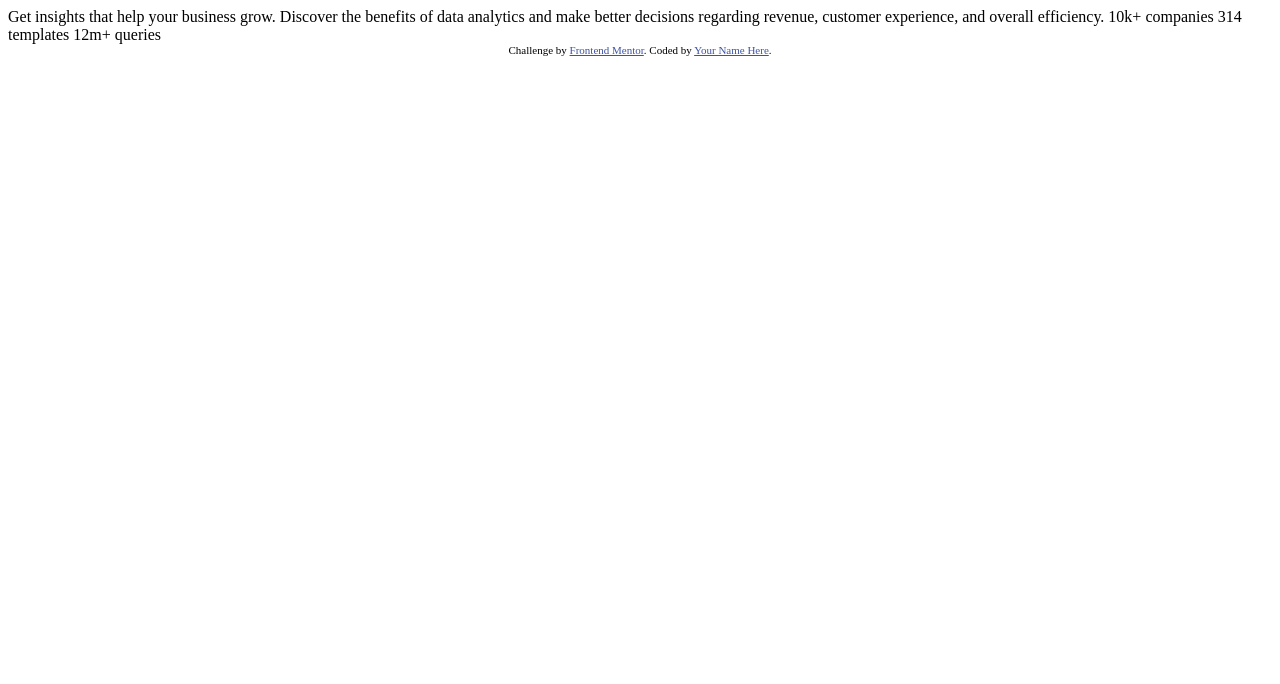
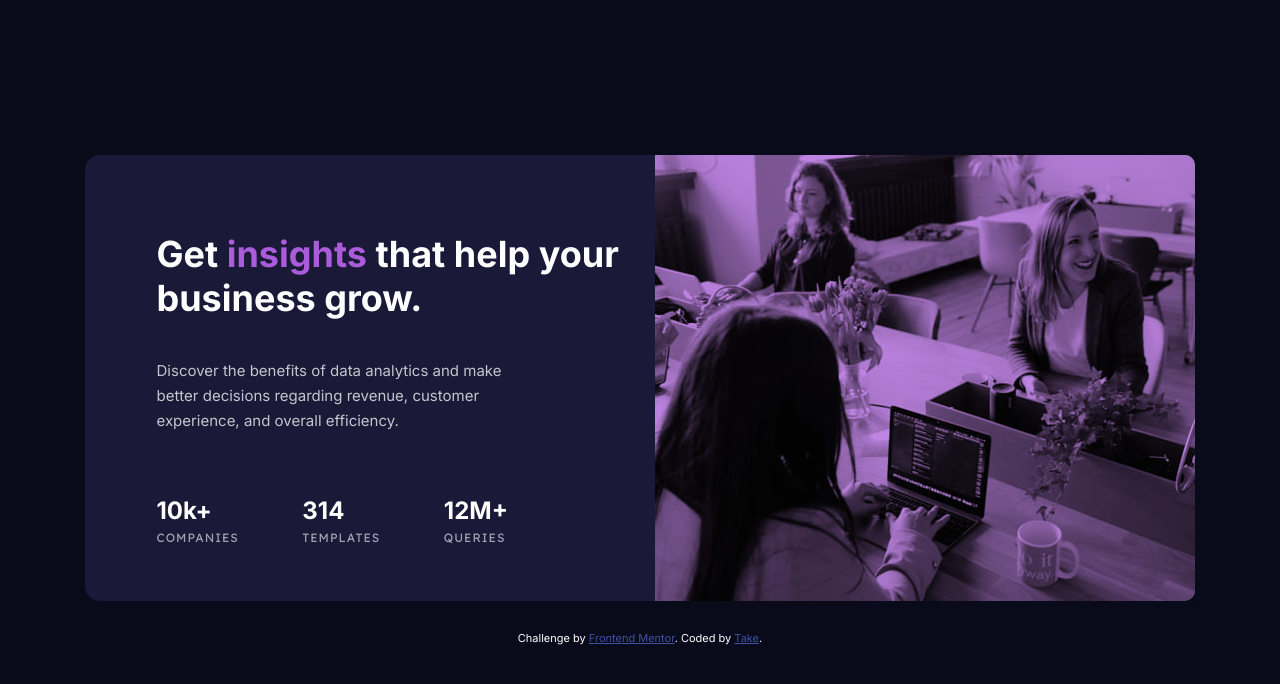
Before and after one commit to ttakeyaya/stats-preview-card-component, a website: page index.html in a window 1280 px wide. Drawn offline with Linux system fonts and the light colour scheme.

Commit message:
Made card-component

```diff
--- a/index.html
+++ b/index.html
@@ -6,9 +6,10 @@
 
   <link rel="icon" type="image/png" sizes="32x32" href="./images/favicon-32x32.png">
 
+  <link rel="stylesheet" href="css/main.css">
   <title>Frontend Mentor | Stats preview card component</title>
 
-  <!-- Feel free to remove these styles or customise in your own stylesheet 👍 -->
+
   <style>
     .attribution { font-size: 11px; text-align: center; }
     .attribution a { color: hsl(228, 45%, 44%); }
@@ -16,18 +17,40 @@
 </head>
 <body>
 
-  Get insights that help your business grow.
+  <div class="card">
+    <div class="card__img-container">
+      <img src="./images/image-header-desktop.jpg" alt="Stats preview card" class="card__img-desktop">
+      <img src="./images/image-header-mobile.jpg" alt="Stats preview card" class="card__img-mobile">
+    </div>
+    <div class="card__body">
+      <h2 class="card__title">Get <span class="card--saturated">insights</span> that help your business grow.</h2>
 
-  Discover the benefits of data analytics and make better decisions regarding revenue, customer
-  experience, and overall efficiency.
+      <p class="card__contents">
+        Discover the benefits of data analytics and make better decisions regarding revenue, customer
+        experience, and overall efficiency.
+      </p>
 
-  10k+ companies
-  314 templates
-  12m+ queries
+      <ul class="card__stats">
+        <li class="card__stats--item">
+          <p class="card__stats--item-text">10k+</p>
+          <p class="card__stats--item-description">COMPANIES</p>
+        </li>
+        <li class="card__stats--item">
+          <p class="card__stats--item-text">314</p>
+          <p class="card__stats--item-description">TEMPLATES</p>
+        </li>
+        <li class="card__stats--item">
+          <p class="card__stats--item-text">12M+</p>
+          <p class="card__stats--item-description">QUERIES</p>
+         </li>
+      </ul>
+    </div>
 
+  </div>
   <div class="attribution">
     Challenge by <a href="https://www.frontendmentor.io?ref=challenge" target="_blank">Frontend Mentor</a>.
-    Coded by <a href="#">Your Name Here</a>.
+    Coded by <a href="#">Take</a>.
   </div>
+
 </body>
 </html>
--- /dev/null
+++ b/sass/_base.scss
@@ -0,0 +1,58 @@
+/**
+-Import Google Fonts and Define font variables
+-Define color varibalbes
+-Reset CSS properties(margin, padding)
+*/
+
+// Google Fonts
+@import url("https://fonts.googleapis.com/css2?family=Inter:wght@400;700&family=Lexend+Deca&display=swap");
+
+// Font variables
+$inter: "Inter", sans-serif;
+$lexend: "Lexend Deca", sans-serif;
+
+// Colors
+:root {
+  --color-primary-very-dark-blue: hsl(233, 47%, 7%);
+  --color-primary-desaturated-blue: hsl(244, 38%, 16%);
+  --color-primary-soft-violet: hsl(277, 64%, 61%);
+
+  --color-neutral-white: hsl(0, 0%, 100%);
+  --color-neutral-transparent-white: hsla(0, 0%, 100%, 0.75);
+  --color-neutral-transparent-white2: hsla(0, 0%, 100%, 0.6);
+}
+
+// Resetting
+* {
+  padding: 0;
+  margin: 0;
+}
+
+*,
+*::before,
+*::after {
+  box-sizing: inherit;
+}
+
+html {
+  box-sizing: border-box;
+  font-size: 15px;
+}
+
+body {
+  // center the card===
+  display: flex;
+  flex-direction: column;
+  justify-content: center;
+  align-items: center;
+  // ===
+
+  font-family: $inter;
+  background-color: var(--color-primary-very-dark-blue);
+  color: var(--color-neutral-white);
+  min-height: 100vh;
+}
+
+.attribution {
+  margin-top: 30px;
+}
--- /dev/null
+++ b/sass/_layout.scss
@@ -0,0 +1,134 @@
+.card {
+  display: flex;
+  flex-direction: row-reverse;
+  max-width: 1110px;
+  height: 446px;
+  background-color: var(--color-primary-desaturated-blue);
+  border-radius: 15px;
+  padding-left: 71.5px;
+
+  @media screen and (max-width: 375px) {
+    // reset the position of the card====
+    align-self: flex-start;
+    // =====
+
+    flex-direction: column;
+    width: 327px;
+    height: auto;
+    margin-left: 24px;
+    margin-right: 24px;
+    margin-top: 88px;
+    padding: 0;
+    text-align: center;
+  }
+  .card__img-container {
+    max-width: 100%;
+    flex: 60%;
+    position: relative;
+    .card__img-desktop {
+      display: block;
+      border-top-right-radius: 10px;
+      border-bottom-right-radius: 10px;
+    }
+    .card__img-mobile {
+      display: none;
+    }
+    @media screen and (max-width: 375px) {
+      .card__img-desktop {
+        display: none;
+      }
+      .card__img-mobile {
+        width: 100%;
+        display: block;
+        @media screen and (max-width: 375px) {
+          border-top-left-radius: 10px;
+          border-top-right-radius: 10px;
+        }
+      }
+    }
+    &::after {
+      content: "";
+      position: absolute;
+      top: 0;
+      left: 0;
+      bottom: 0;
+      right: 0;
+      background-color: var(--color-primary-soft-violet);
+      mix-blend-mode: multiply;
+      opacity: 0.75;
+      display: block;
+      border-top-right-radius: 10px;
+    }
+  }
+  .card__body {
+    display: flex;
+    flex-direction: column;
+    align-items: center;
+    justify-content: space-around;
+    max-width: 100%;
+    padding-top: 45px;
+    @media screen and (max-width: 375px) {
+      padding-top: 0;
+      margin-left: 31px;
+      margin-right: 31px;
+    }
+    .card__title {
+      font-size: 36px;
+      line-height: 44px;
+
+      .card--saturated {
+        color: var(--color-primary-soft-violet);
+      }
+      @media screen and (max-width: 375px) {
+        margin-top: 40px;
+        font-size: 28px;
+        line-height: 32px;
+      }
+    }
+    .card__contents {
+      margin-top: -25px;
+      max-width: 374px;
+      height: 75px;
+      line-height: 25px;
+      align-self: flex-start;
+      color: var(--color-neutral-transparent-white);
+      @media screen and (max-width: 375px) {
+        margin-top: 16px;
+        line-height: 25px;
+      }
+    }
+    .card__stats {
+      list-style-type: none;
+      width: 100%;
+      padding-right: 147px;
+      padding-bottom: 20px;
+      display: flex;
+      justify-content: space-between;
+      align-items: center;
+      @media screen and (max-width: 375px) {
+        padding-top: 40px;
+        flex-direction: column;
+        padding-right: 0;
+      }
+      .card__stats--item {
+        @media screen and (max-width: 375px) {
+          margin-top: 24px;
+        }
+        .card__stats--item-text {
+          font-size: 24px;
+          font-weight: 700;
+          @media screen and (max-width: 375px) {
+            font-size: 24px;
+          }
+        }
+        .card__stats--item-description {
+          font-size: 12px;
+          letter-spacing: 1px;
+          line-height: 25px;
+          font-family: $lexend;
+          color: var(--color-neutral-transparent-white2);
+        }
+      }
+    }
+  }
+}
--- /dev/null
+++ b/sass/main.scss
@@ -0,0 +1,2 @@
+@import "base";
+@import "layout";
```
Also changed, not shown: package.json (added, +14 -0 lines), README-template.md (deleted), README.md, css/main.css (added), screenshot.jpg (added), 3 other files.
